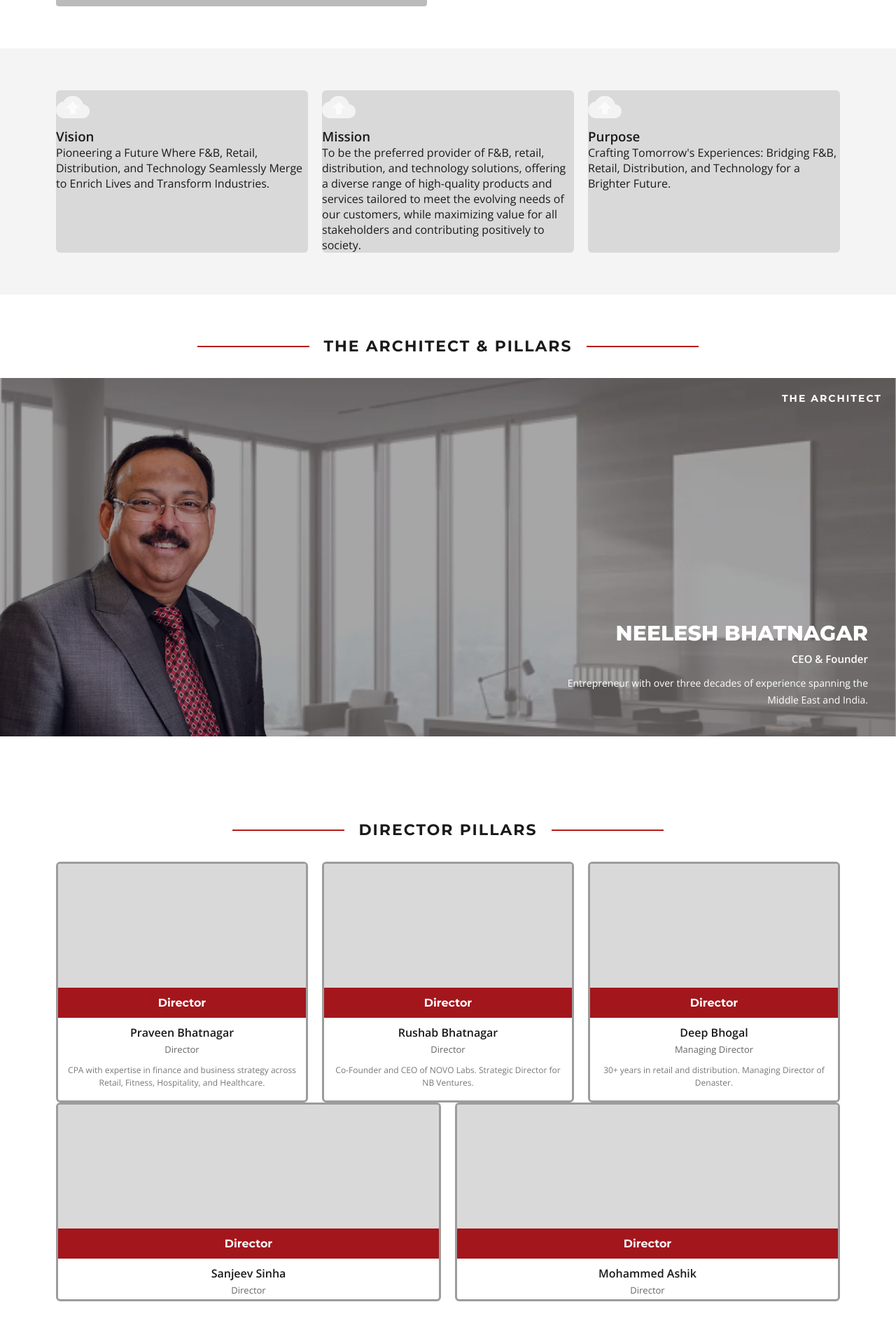
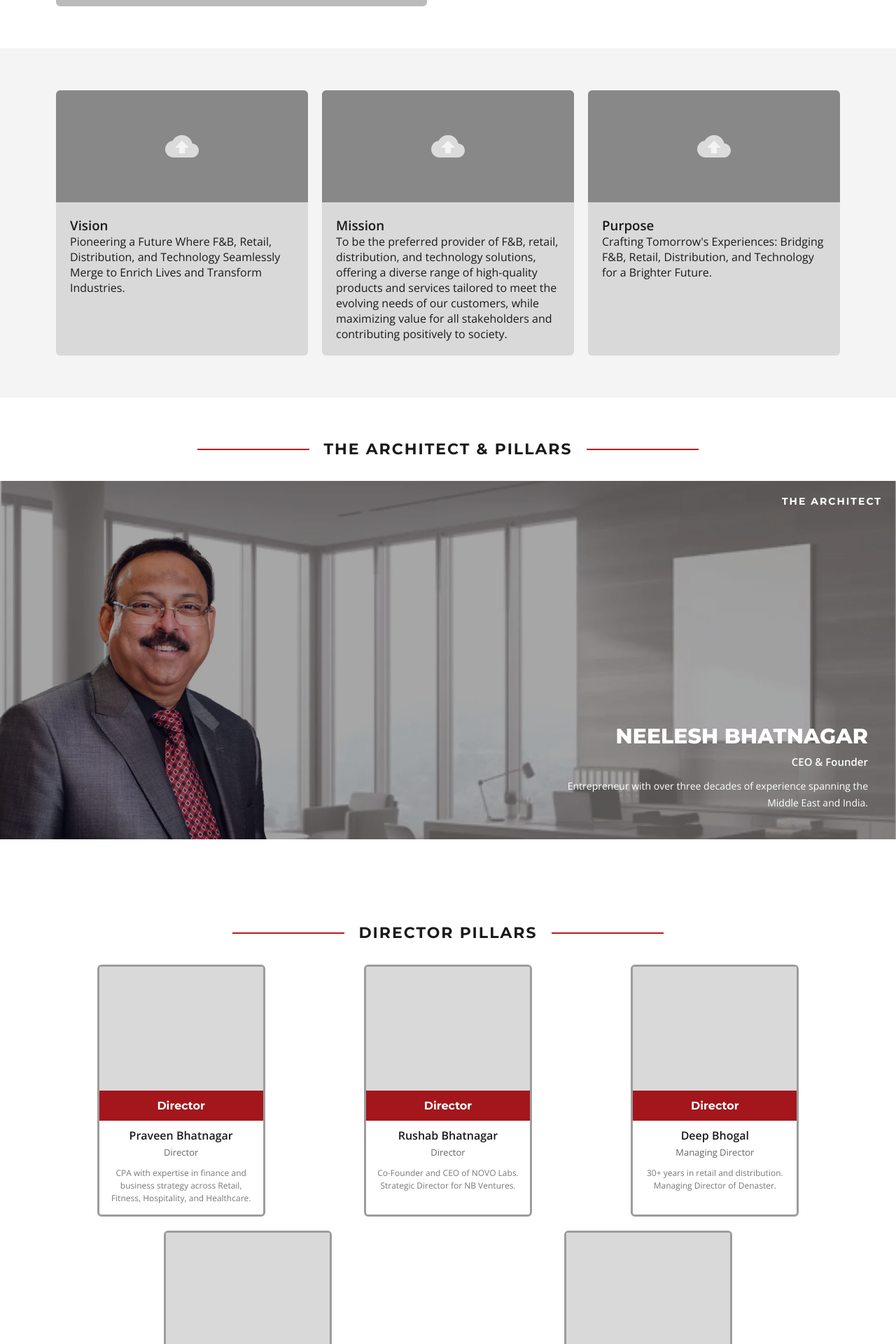
Before and after one commit to gurusaivs18/web-app, a React (Vite) app: page /about in a window 1280 px wide. Shown: the part 680-2600 px from the top of the page at 70% size. Built offline with nearby package versions, Linux system fonts and the light colour scheme.

Commit message:
fix about page responsiveness and layout alignment

```diff
--- a/src/css/About.css
+++ b/src/css/About.css
@@ -1,4 +1,4 @@
-/* ─── WHO WE ARE ───────────────────────────────────────────── */
+/* ───────────────── WHO WE ARE ───────────────── */
 .about-who {
   background: var(--white);
 }
@@ -14,7 +14,7 @@
   width: 100%;
   height: 280px;
   background: #bbb;
-  border-radius: 4px;
+  border-radius: 6px;
   display: flex;
   align-items: center;
   justify-content: center;
@@ -36,7 +36,7 @@
   line-height: 1.85;
 }
 
-/* ─── VISION / MISSION / PURPOSE ───────────────────────────── */
+/* ───────────────── VISION / MISSION / PURPOSE ───────────────── */
 .vmp-section {
   background: var(--gray-light);
 }
@@ -53,7 +53,19 @@
   overflow: hidden;
 }
 
-/* ─── ARCHITECT (FIXED RESPONSIVE OVERLAY) ─────────────────── */
+.vmp-card-img {
+  height: 160px;
+  display: flex;
+  align-items: center;
+  justify-content: center;
+  background: #888;
+}
+
+.vmp-card-body {
+  padding: 20px;
+}
+
+/* ───────────────── ARCHITECT SECTION (FIXED RESPONSIVE) ───────────────── */
 .architect-section {
   background: var(--white);
 }
@@ -61,7 +73,7 @@
 .architect-banner {
   position: relative;
   width: 100%;
-  height: clamp(320px, 40vw, 650px);
+  height: clamp(300px, 40vw, 650px);
   overflow: hidden;
 }
 
@@ -91,7 +103,7 @@
   font-weight: 700;
   letter-spacing: 2px;
   text-transform: uppercase;
-  color: var(--white);
+  color: #fff;
   z-index: 3;
 }
 
@@ -109,7 +121,7 @@
 .architect-info {
   max-width: 450px;
   text-align: right;
-  color: var(--white);
+  color: #fff;
 }
 
 .architect-info h3 {
@@ -131,31 +143,32 @@
   line-height: 1.7;
 }
 
-/* ─── DIRECTORS (FIXED PERFECT ALIGNMENT) ─────────────────── */
+/* ───────────────── DIRECTORS + PARTNERS (FIXED PROPER GRID) ───────────────── */
 .directors-grid,
-.directors-grid-2 {
+.directors-grid-2,
+.partners-grid {
   display: grid;
   grid-template-columns: repeat(auto-fit, minmax(220px, 1fr));
-  gap: 20px;
-  justify-content: center;
-  align-items: stretch;
+  gap: 24px;
+  justify-items: center;
+  margin-top: 20px;
 }
 
-/* ─── PARTNERS (FIXED GRID) ───────────────────────────────── */
-.partners-grid {
-  display: grid;
-  grid-template-columns: repeat(auto-fit, minmax(180px, 1fr));
-  gap: 20px;
-}
-
-/* ─── CARD DESIGN (UNIFIED FIX) ───────────────────────────── */
+/* ───────────────── CARD DESIGN (UNIFIED + CLEAN) ───────────────── */
 .director-card {
+  width: 100%;
+  max-width: 240px;
   border: 3px solid #9c9c9c;
   border-radius: 6px;
   overflow: hidden;
   background: #fff;
   display: flex;
   flex-direction: column;
+  transition: 0.3s ease;
+}
+
+.director-card:hover {
+  transform: translateY(-4px);
 }
 
 .director-photo {
@@ -163,7 +176,6 @@
   height: 220px;
   background: #d9d9d9;
   position: relative;
-  flex-shrink: 0;
 }
 
 .director-label {
@@ -181,26 +193,26 @@
 
 .director-name {
   font-weight: 700;
-  padding: 10px 12px 0;
   text-align: center;
+  padding: 10px 10px 0;
 }
 
 .director-role-text {
   font-size: 13px;
   color: #666;
   text-align: center;
-  padding: 4px 12px;
+  padding: 4px 10px;
 }
 
 .director-desc {
   font-size: 12px;
   color: #777;
   text-align: center;
-  padding: 8px 12px 16px;
+  padding: 8px 10px 14px;
   line-height: 1.5;
 }
 
-/* ─── RESPONSIVE FIXES ───────────────────────────────────── */
+/* ───────────────── RESPONSIVE FIXES ───────────────── */
 @media (max-width: 900px) {
   .about-who-grid {
     grid-template-columns: 1fr;
@@ -213,7 +225,7 @@
 
 @media (max-width: 768px) {
   .architect-content {
-    padding: 20px;
+    padding: 25px;
   }
 
   .architect-info {
@@ -244,9 +256,9 @@
     max-width: 95%;
   }
 
-  .partners-grid,
   .directors-grid,
-  .directors-grid-2 {
+  .directors-grid-2,
+  .partners-grid {
     grid-template-columns: 1fr;
   }
 }
```
